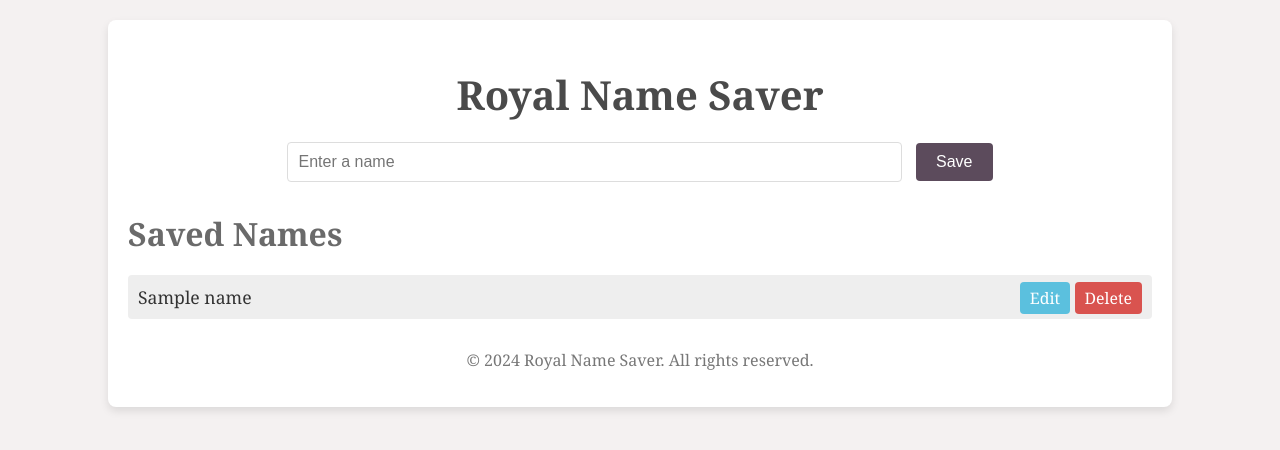
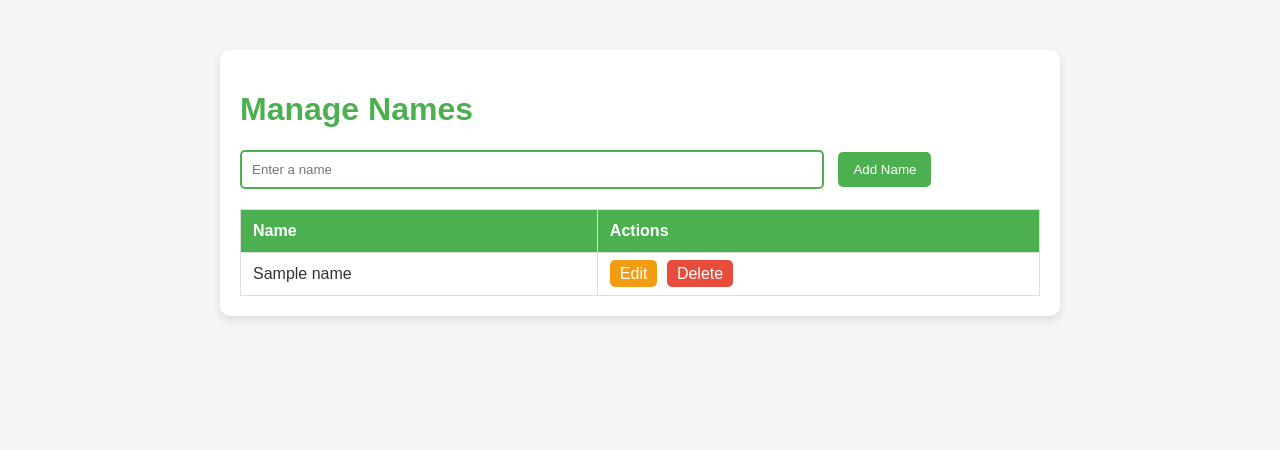
Before and after one commit to Ypknvp/web-cloud, a Flask app: template templates/index.html in a window 1280 px wide. Shown: the top 450 px of the page. Run offline with Flask 3, Linux system fonts and the light colour scheme; the template is opened without the code that fills it: most values are stand-ins (such as "Sample title", 1, 10 or a date in 2020); parts of the project's set-up code (start-up, migrations or seed data) failed here and were passed over.

Commit message:
index.html

```diff
--- a/templates/index.html
+++ b/templates/index.html
@@ -3,130 +3,96 @@
 <head>
     <meta charset="UTF-8">
     <meta name="viewport" content="width=device-width, initial-scale=1.0">
-    <title>Royal Name Saver</title>
+    <title>Name List</title>
     <style>
-        /* General Styles */
         body {
-            font-family: 'Georgia', serif;
-            background-color: #f4f1f1;
+            font-family: 'Arial', sans-serif;
+            background-color: #f5f5f5;
             color: #333;
-            margin: 0;
-            padding: 0;
-            box-sizing: border-box;
         }
         .container {
-            width: 80%;
-            margin: 0 auto;
+            max-width: 800px;
+            margin: 50px auto;
+            background-color: #fff;
             padding: 20px;
-            background-color: #ffffff;
+            border-radius: 10px;
             box-shadow: 0 4px 8px rgba(0, 0, 0, 0.1);
-            border-radius: 8px;
-            margin-top: 20px;
         }
         h1 {
-            color: #4a4a4a;
-            font-size: 2.5em;
-            text-align: center;
-            margin-bottom: 20px;
-        }
-        h2 {
-            color: #6a6a6a;
-            font-size: 2em;
-            margin-bottom: 20px;
+            color: #4CAF50;
         }
         form {
-            margin-bottom: 30px;
-            text-align: center;
+            margin-bottom: 20px;
         }
         input[type="text"] {
             padding: 10px;
-            width: 60%;
-            font-size: 1em;
+            width: 70%;
+            margin-right: 10px;
+            border: 2px solid #4CAF50;
+            border-radius: 5px;
+        }
+        button {
+            padding: 10px 15px;
+            background-color: #4CAF50;
+            color: #fff;
+            border: none;
+            border-radius: 5px;
+            cursor: pointer;
+        }
+        table {
+            width: 100%;
+            border-collapse: collapse;
+        }
+        table, th, td {
             border: 1px solid #ddd;
-            border-radius: 4px;
-            margin-right: 10px;
-            box-sizing: border-box;
         }
-        input[type="submit"] {
-            padding: 10px 20px;
-            font-size: 1em;
-            color: #fff;
-            background-color: #5c4b5c;
-            border: none;
-            border-radius: 4px;
-            cursor: pointer;
-            transition: background-color 0.3s ease;
+        th, td {
+            padding: 12px;
+            text-align: left;
         }
-        input[type="submit"]:hover {
-            background-color: #4a3e4a;
+        th {
+            background-color: #4CAF50;
+            color: white;
         }
-        ul {
-            list-style-type: none;
-            padding: 0;
+        a {
+            text-decoration: none;
+            color: #4CAF50;
         }
-        li {
-            padding: 10px;
-            margin: 10px 0;
-            background-color: #eee;
-            border-radius: 4px;
-            display: flex;
-            justify-content: space-between;
-            align-items: center;
-            font-size: 1.1em;
+        .edit, .delete {
+            color: white;
+            background-color: #f39c12;
+            padding: 5px 10px;
+            border-radius: 5px;
+            margin-right: 5px;
+            text-decoration: none;
         }
-        .delete-btn, .edit-btn {
-            text-decoration: none;
-            padding: 5px 10px;
-            border-radius: 4px;
-            font-size: 0.9em;
-            transition: background-color 0.3s ease;
-        }
-        .delete-btn {
-            color: #fff;
-            background-color: #d9534f;
-        }
-        .delete-btn:hover {
-            background-color: #c9302c;
-        }
-        .edit-btn {
-            color: #fff;
-            background-color: #5bc0de;
-        }
-        .edit-btn:hover {
-            background-color: #31b0d5;
-        }
-        .footer {
-            text-align: center;
-            margin-top: 30px;
-            color: #777;
+        .delete {
+            background-color: #e74c3c;
         }
     </style>
 </head>
 <body>
     <div class="container">
-        <h1>Royal Name Saver</h1>
-
+        <h1>Manage Names</h1>
         <form action="/add_name" method="POST">
             <input type="text" name="name" placeholder="Enter a name" required>
-            <input type="submit" value="Save">
+            <button type="submit">Add Name</button>
         </form>
-
-        <h2>Saved Names</h2>
-        <ul>
+        <table>
+            <tr>
+                <th>Name</th>
+                <th>Actions</th>
+            </tr>
             {% for name in names %}
-                <li>
-                    {{ name.name }}
-                    <div>
-                        <a href="/edit_name/{{ name._id }}" class="edit-btn">Edit</a>
-                        <a href="/delete_name/{{ name._id }}" class="delete-btn">Delete</a>
-                    </div>
-                </li>
+            <tr>
+                <td>{{ name.name }}</td>
+                <td>
+                    <a href="/edit_name/{{ name._id }}" class="edit">Edit</a>
+                    <a href="/delete_name/{{ name._id }}" class="delete">Delete</a>
+                </td>
+            </tr>
             {% endfor %}
-        </ul>
-
-        <div class="footer">
-            <p>&copy; 2024 Royal Name Saver. All rights reserved.</p>
-        </div>
+        </table>
     </div>
 </body>
 </html>
```
